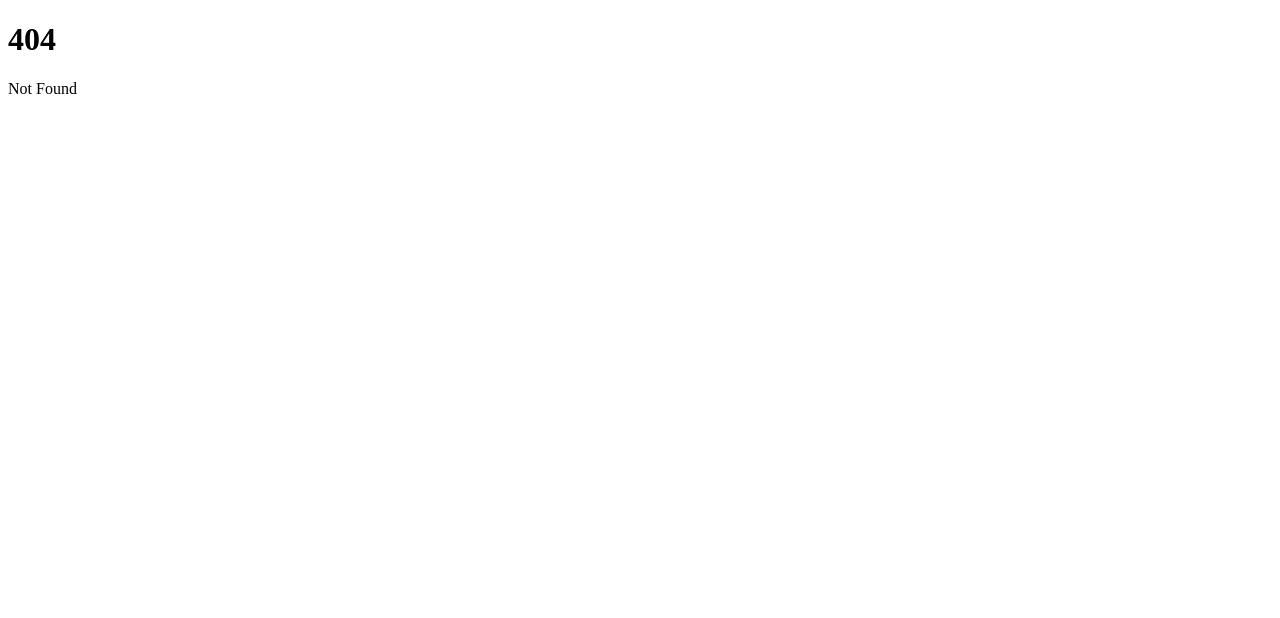
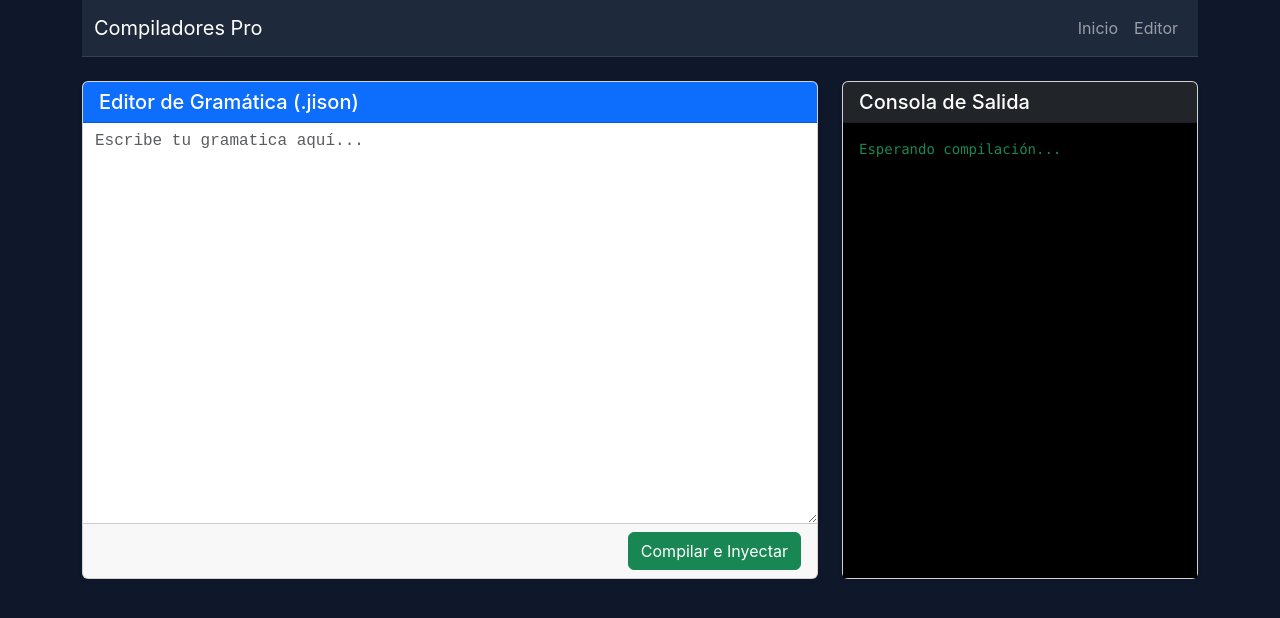
Before and after one commit to pablo-mald03/Practica-No2-Compi-1, a SvelteKit app in the folder web-practica-no2-compi1/: page /editor in a window 1280 px wide. Before the commit this address had no page. Shown: the top 618 px of the page. Built offline with nearby package versions, Linux system fonts and the light colour scheme.

Commit message:
Se ha implementado la primera vista del proyecto. La famosa landpage para poder viajar al editor de codigo

```diff
--- a/web-practica-no2-compi1/package.json
+++ b/web-practica-no2-compi1/package.json
@@ -15,5 +15,9 @@
 		"@sveltejs/vite-plugin-svelte": "^6.2.4",
 		"svelte": "^5.54.0",
 		"vite": "^7.3.1"
+	},
+	"dependencies": {
+		"bootstrap": "^5.3.8",
+		"bootstrap-icons": "^1.13.1"
 	}
 }
--- a/web-practica-no2-compi1/src/routes/+layout.svelte
+++ b/web-practica-no2-compi1/src/routes/+layout.svelte
@@ -1,11 +1,44 @@
 <script>
 	import favicon from '$lib/assets/favicon.svg';
+	import 'bootstrap/dist/css/bootstrap.min.css';
+	import 'bootstrap-icons/font/bootstrap-icons.css';
 
 	let { children } = $props();
 </script>
 
 <svelte:head>
+	<title>Wison Compiler LL</title>
 	<link rel="icon" href={favicon} />
 </svelte:head>
 
-{@render children()}
+
+
+<main class="container">
+    {@render children()}
+</main>
+
+<style>
+    :global(body) {
+        background-color: #0f172a;
+        color: #f8fafc;
+        min-height: 100vh;
+        font-family: 'Inter', system-ui, -apple-system, sans-serif;
+    }
+
+    :global(.navbar) {
+        background-color: #1e293b !important;
+        border-bottom: 1px solid #334155;
+    }
+
+    :global(::-webkit-scrollbar) {
+        width: 8px;
+    }
+    :global(::-webkit-scrollbar-track) {
+        background: #0f172a;
+    }
+    :global(::-webkit-scrollbar-thumb) {
+        background: #334155;
+        border-radius: 10px;
+    }
+
+</style>
--- a/web-practica-no2-compi1/src/routes/+page.svelte
+++ b/web-practica-no2-compi1/src/routes/+page.svelte
@@ -1,2 +1,85 @@
-<h1>Welcome to SvelteKit</h1>
-<p>Visit <a href="https://svelte.dev/docs/kit">svelte.dev/docs/kit</a> to read the documentation</p>
+<script>
+    // Conexion a scripts
+</script>
+
+<section class="py-5 text-center shadow-lg rounded-4 mb-5 mt-3 border border-secondary" style="background: linear-gradient(145deg, #1e293b, #0f172a);">
+    <div class="row py-lg-5">
+        <div class="col-lg-7 col-md-9 mx-auto">
+            <i class="bi bi-terminal-fill display-1 text-info mb-4"></i>
+            <h1 class="fw-bold display-3 text-white">Wison <span class="text-info">Compiler</span></h1>
+            <p class="lead text-slate-300 mt-3 px-4">
+                Bienvenido a la plataforma donde puedes generar analizadores sintácticos descendentes.
+                Diseña gramáticas complejas, y genera pruebas para verificar
+                tu lógica. Todo desde tu navegador.
+            </p>
+            <div class="mt-5">
+                <a href="/editor" class="btn btn-info btn-lg px-5 py-3 fw-bold shadow-lg text-uppercase">
+                    <i class="bi bi-play-circle-fill me-2"></i> IR AL EDITOR
+                </a>
+            </div>
+        </div>
+    </div>
+</section>
+
+<div class="row g-4 py-5">
+    <div class="col-md-4">
+        <div class="card h-100 border-secondary bg-slate-800 text-white shadow-sm p-3" style="background-color: #1e293b;">
+            <div class="card-body">
+                <div class="feature-icon bg-info bg-gradient text-dark rounded-3 mb-3 d-inline-flex align-items-center justify-content-center px-3 py-2">
+                    <i class="bi bi-lightning-charge-fill fs-3"></i>
+                </div>
+                <h3 class="fw-bold">Lenguaje Wison</h3>
+                <p class="text-secondary">Genera tus propios ASD gracias al lenguaje Wison. Puedes generar analizadores léxicos y sintacticos a medida.</p>
+            </div>
+        </div>
+    </div>
+    <div class="col-md-4">
+        <div class="card h-100 border-secondary bg-slate-800 text-white shadow-sm p-3" style="background-color: #1e293b;">
+            <div class="card-body">
+                <div class="feature-icon bg-success bg-gradient text-white rounded-3 mb-3 d-inline-flex align-items-center justify-content-center px-3 py-2">
+                    <i class="bi bi-file-earmark-code-fill fs-3"></i>
+                </div>
+                <h3 class="fw-bold">Motor Jison 0.4.18</h3>
+                <p class="text-secondary">Utilizamos el estandar de la industria LALR para javaScript para el procesamiento y creación de gramaticas libres de contexto.</p>
+            </div>
+        </div>
+    </div>
+    <div class="col-md-4">
+        <div class="card h-100 border-secondary bg-slate-800 text-white shadow-sm p-3" style="background-color: #1e293b;">
+            <div class="card-body">
+                <div class="feature-icon bg-warning bg-gradient text-dark rounded-3 mb-3 d-inline-flex align-items-center justify-content-center px-3 py-2">
+                    <i class="bi bi-cloud-arrow-up-fill fs-3"></i>
+                </div>
+                <h3 class="fw-bold">Persistencia de datos</h3>
+                <p class="text-secondary">Tus lenguajes se guardan automaticamente para que puedas acceder a ellos en cualquier momento.</p>
+            </div>
+        </div>
+    </div>
+</div>
+
+<footer class="pt-5 my-5 text-secondary border-top border-secondary text-center">
+    <div class="row">
+        <div class="col-12 col-md">
+            <small class="d-block mb-3">&copy; 2026 Wison Compiler - by Pablo-dev</small>
+            <p style="font-size: 0.8rem;">
+                Pagina web para aprender a crear gramaticas libres de contexto. <br>
+                Hecho con <i class="bi bi-heart-fill text-danger"></i> y mucha cafeína.
+            </p>
+        </div>
+    </div>
+</footer>
+
+<style>
+    .card {
+        transition: all 0.3s cubic-bezier(0.4, 0, 0.2, 1);
+        border: 1px solid #334155;
+    }
+    .card:hover {
+        transform: translateY(-10px);
+        border-color: #0dcaf0;
+        box-shadow: 0 0 20px rgba(13, 202, 240, 0.2) !important;
+    }
+    .text-slate-300 {
+        color: #cbd5e1;
+    }
+</style>
--- /dev/null
+++ b/web-practica-no2-compi1/src/routes/editor/+page.svelte
@@ -0,0 +1,53 @@
+<script>
+    let codigoGramatica = $state(''); //Variable reactiva
+    let logConsola = $state('Esperando compilación...');
+
+    function compilar() {
+        logConsola = "Enviando a Jison... \nGenerando código en caliente...";
+        //pendiente conexion de jison
+    }
+</script>
+
+<nav class="navbar navbar-expand-lg navbar-dark bg-dark mb-4">
+    <div class="container">
+        <a class="navbar-brand" href="/">Compiladores Pro</a>
+        <div class="navbar-nav">
+            <a class="nav-link" href="/">Inicio</a>
+            <a class="nav-link" href="/editor">Editor</a>
+        </div>
+    </div>
+</nav>
+
+<div class="row">
+    <div class="col-md-8">
+        <div class="card shadow-sm">
+            <div class="card-header bg-primary text-white">
+                <h5 class="mb-0">Editor de Gramática (.jison)</h5>
+            </div>
+            <div class="card-body p-0">
+                <textarea
+                    class="form-control border-0 family-monospace"
+                    style="height: 400px; font-family: 'Courier New', Courier, monospace;"
+                    bind:value={codigoGramatica}
+                    placeholder="Escribe tu gramatica aquí..."
+                ></textarea>
+            </div>
+            <div class="card-footer text-end">
+                <button class="btn btn-success" onclick={compilar}>
+                    Compilar e Inyectar
+                </button>
+            </div>
+        </div>
+    </div>
+
+    <div class="col-md-4">
+        <div class="card shadow-sm">
+            <div class="card-header bg-dark text-white">
+                <h5 class="mb-0">Consola de Salida</h5>
+            </div>
+            <div class="card-body bg-black text-success" style="height: 455px; overflow-y: auto;">
+                <pre><code>{logConsola}</code></pre>
+            </div>
+        </div>
+    </div>
+</div>
```
Also changed, not shown: 1 other file (tests, documents, lock files or other folders).
